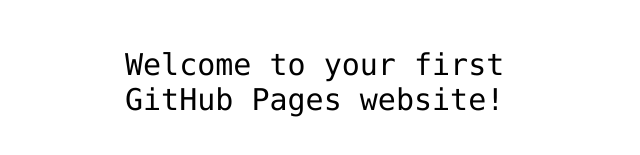
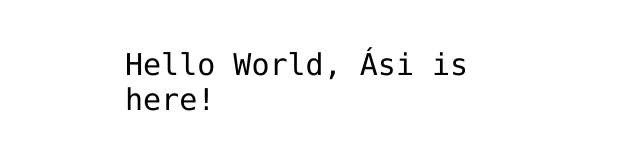
Before and after one commit to asmundur31/hello-world, a plain HTML site: page index.html in a window 1280 px wide. Shown: the part 341-496 px from the top of the page, without its empty margins (315-955 px from the left). Drawn offline with Linux system fonts and the light colour scheme.

Commit message:
Update index.html

```diff
--- a/index.html
+++ b/index.html
@@ -12,7 +12,7 @@
 <img src="https://octodex.github.com/images/daftpunktocat-thomas.gif" id="octocat" alt="octocat-gif" />
 
 <!-- Change this code here by copy and pasting your template on line 15 -->
-<p>Welcome to your first GitHub Pages website!</p>
+<p>Hello World, Ási is here!</p>
 
 </body>
 </html>
```
